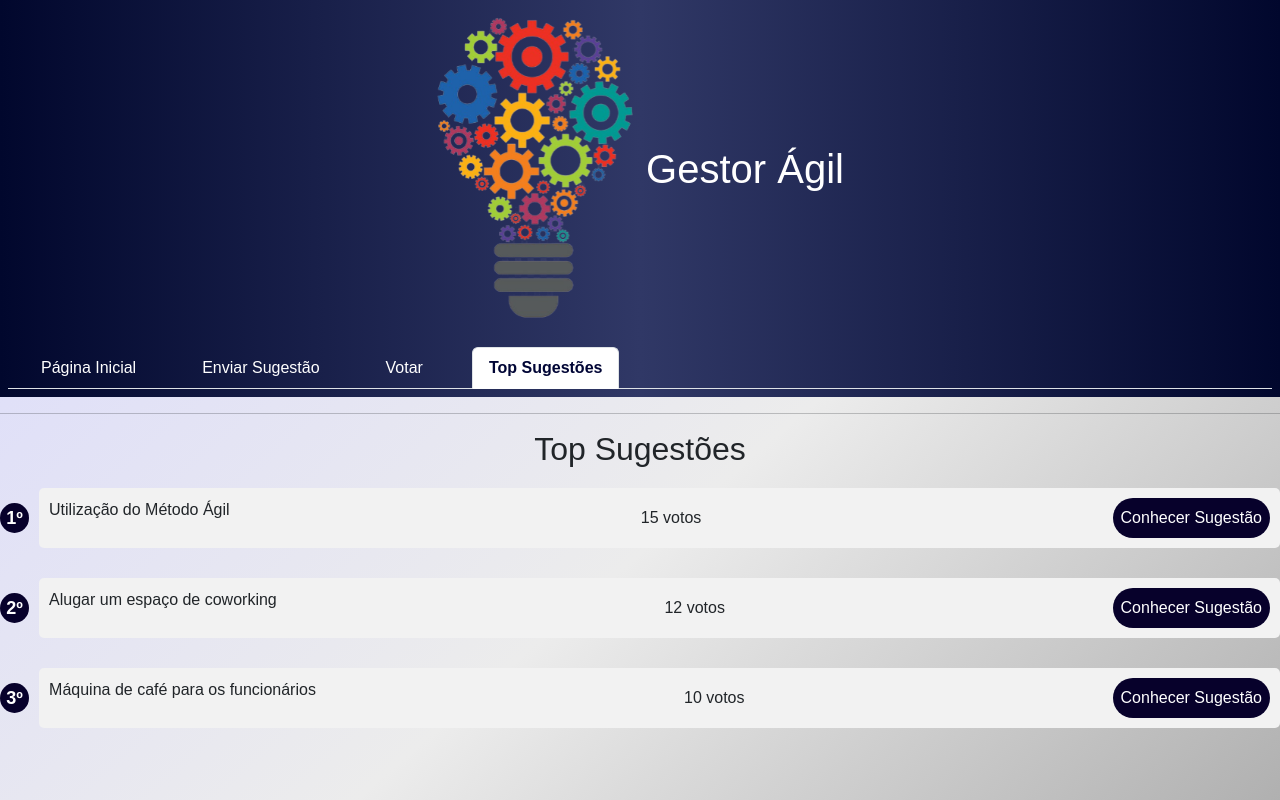
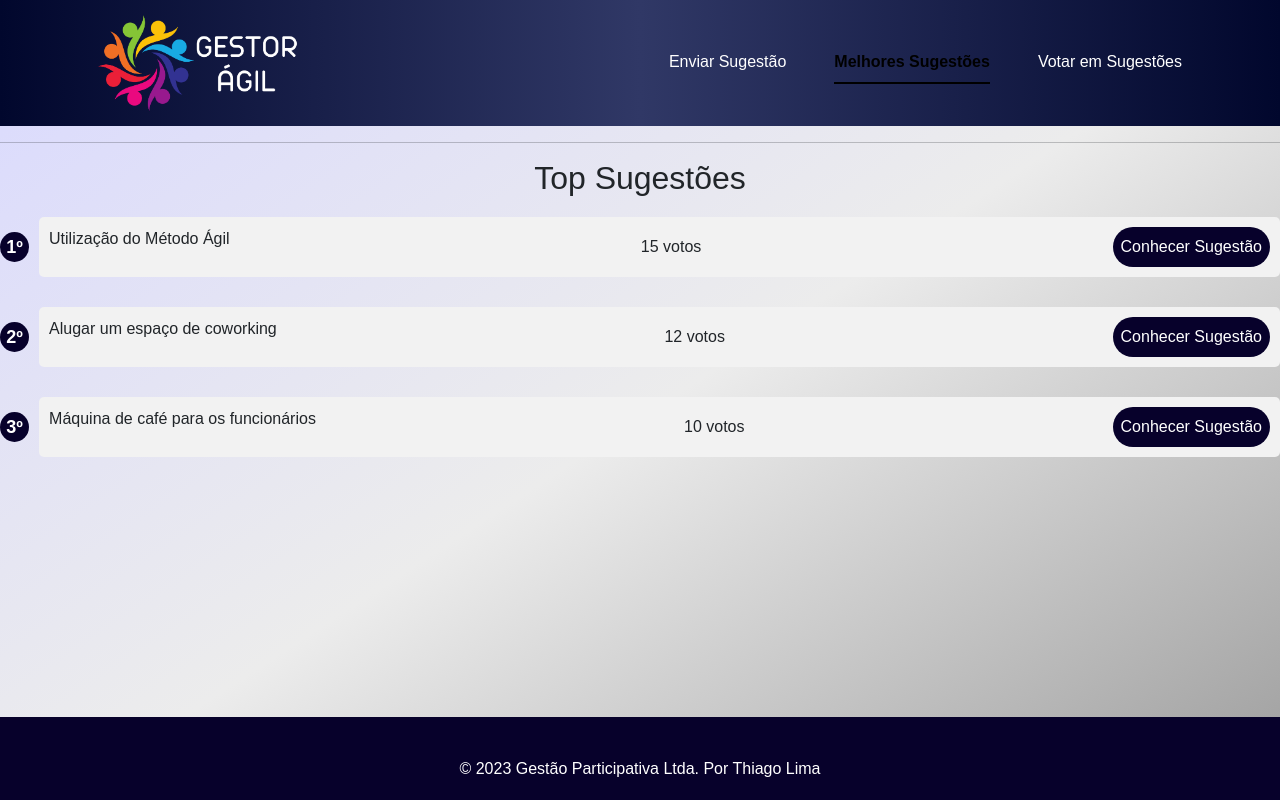
Before and after one commit to thiagolimape/Gestao_compartilhada, a plain HTML site: page top.html in a window 1280 px wide. Shown: the top 800 px of the page. Drawn offline with nearby package versions, Linux system fonts and the light colour scheme.

Commit message:
atualizar

```diff
--- a/top.html
+++ b/top.html
@@ -39,27 +39,26 @@
     </style>
 </head>
 <body>
-    <header>
-        <img class="header-logo" src="image-removebg-preview.png" alt="Logo">
-        <h1>Gestor Ágil</h1>
-    </header>
-
-    <nav>
-        <ul class="nav nav-tabs">
+    <nav class="navbar bg-body-tertiary">
+        <div class="container d-flex justify-content-between align-items-center">
+          <a class="navbar-brand" href="#">
+            <img src="gestor.png" alt="Bootstrap" width="200" height="100">
+          </a>
+          <ul class="nav nav-underline">
             <li class="nav-item">
-                <a class="nav-link" href="index.html">Página Inicial</a>
+              <a class="nav-link" aria-current="page" href="submit.html">Enviar Sugestão</a>
             </li>
             <li class="nav-item">
-                <a class="nav-link" href="submit.html">Enviar Sugestão</a>
+              <a class="nav-link active" aria-current="page" href="top.html">Melhores Sugestões</a>
             </li>
             <li class="nav-item">
-                <a class="nav-link" href="vote.html">Votar</a>
+              <a class="nav-link" aria-current="page" href="vote.html">Votar em Sugestões</a>
             </li>
-            <li class="nav-item">
-                <a class="nav-link active" aria-current="page" href="top.html">Top Sugestões</a>
-            </li>
-        </ul>
-    </nav>
+          </ul>
+          </div>
+        </div>
+      </nav>
+
     <hr class="featurette-divider">
     <div class="content">
         <h2>Top Sugestões</h2>
```
Also changed, not shown: submit.html (+6 -0 lines), vote.html (+11 -12 lines).
